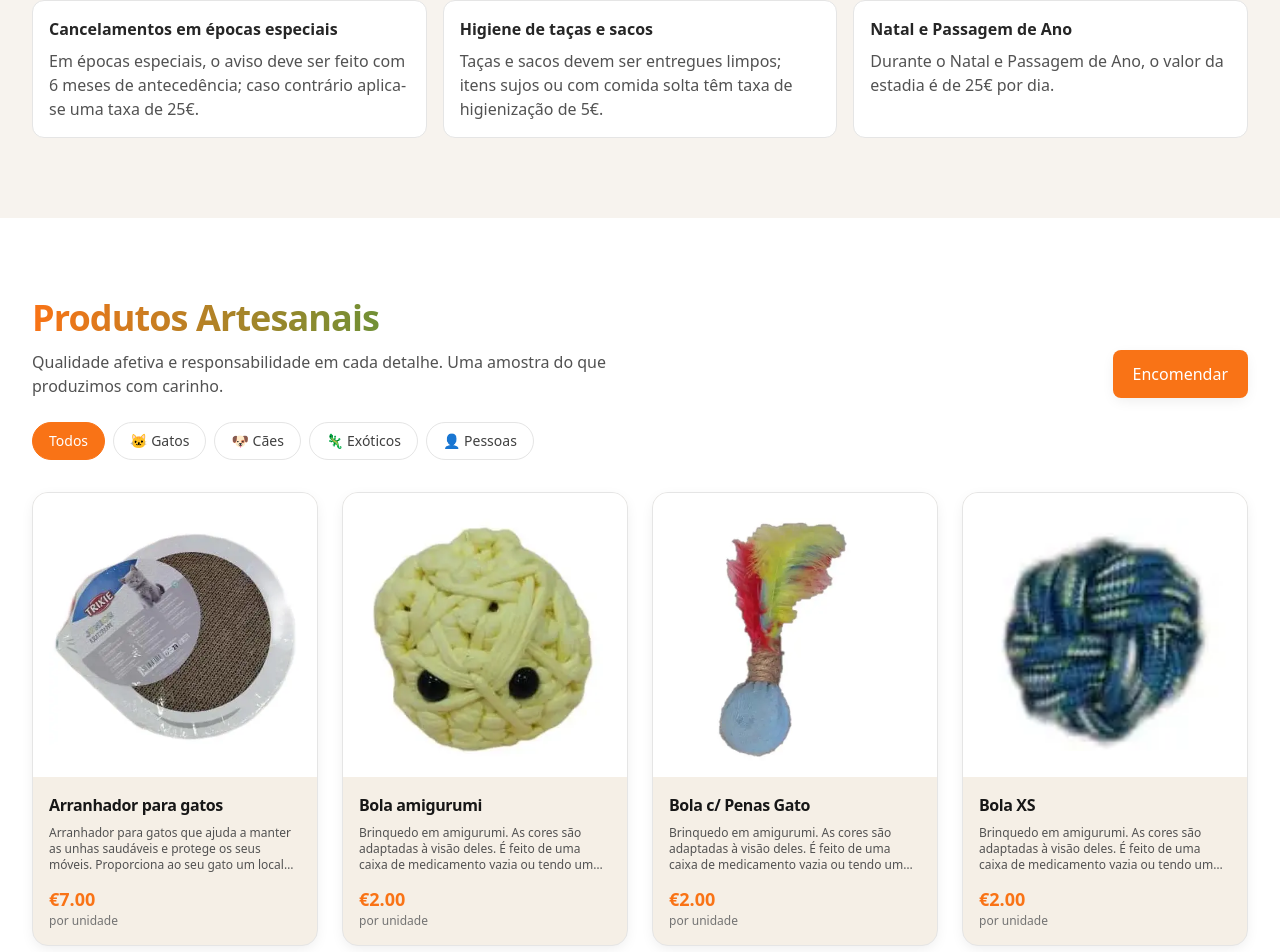
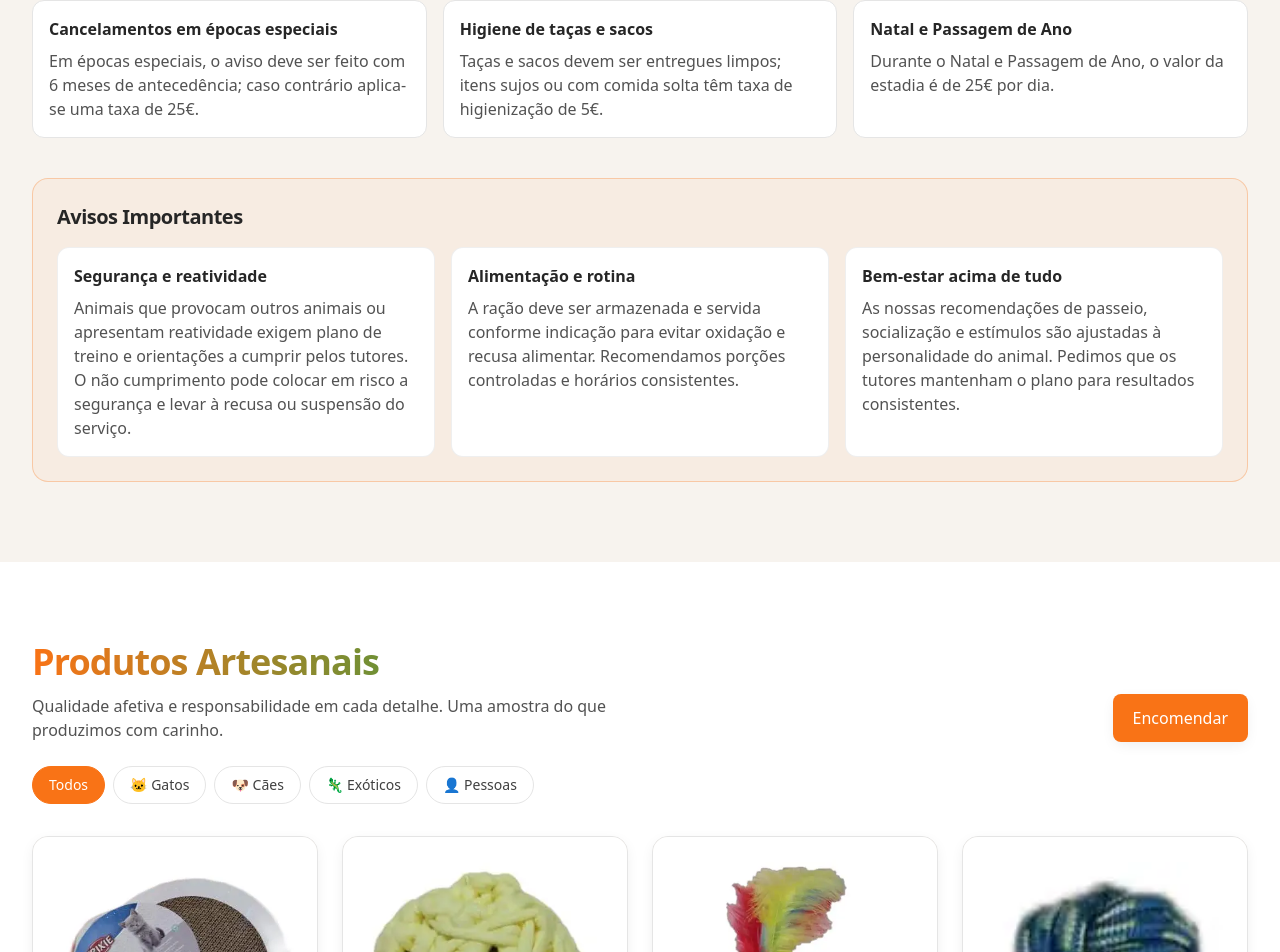
Before and after one commit to Drete457/4-patas, a React (Vite) app: page / in a window 1280 px wide. Shown: the part 3065-4017 px from the top of the page. Built offline with nearby package versions, Linux system fonts and the light colour scheme.

Commit message:
fix: add important notices section to pricing tables and update data structure

```diff
--- a/src/components/PriceTables.tsx
+++ b/src/components/PriceTables.tsx
@@ -1,4 +1,4 @@
-import { plans, extras, specialConditions } from '../data/pricing';
+import { plans, extras, specialConditions, importantNotices } from '../data/pricing';
 import { CheckIcon, XMarkIcon } from '@heroicons/react/24/outline';
 import { useState } from 'react';
 
@@ -206,6 +206,20 @@ export default function PriceTables() {
             ))}
           </ul>
         </div>
+
+        <div className="mt-10">
+          <div className="rounded-2xl border border-brand-primary/30 bg-brand-primary/5 dark:bg-brand-primary/10 p-6">
+            <h3 className="text-xl font-semibold mb-4 text-neutral-800 dark:text-neutral-100">Avisos Importantes</h3>
+            <ul className="grid sm:grid-cols-3 gap-4">
+              {importantNotices.map(notice => (
+                <li key={notice.id} className="rounded-xl border border-neutral-200/60 dark:border-neutral-700 bg-white dark:bg-neutral-900 p-4">
+                  <p className="font-bold text-neutral-800 dark:text-neutral-100 mb-2 text-sm sm:text-base">{notice.title}</p>
+                  <p className="text-sm sm:text-base text-neutral-600 dark:text-neutral-300 leading-relaxed">{notice.description}</p>
+                </li>
+              ))}
+            </ul>
+          </div>
+        </div>
       </div>
     </section>
   );
--- a/src/data/pricing.ts
+++ b/src/data/pricing.ts
@@ -90,6 +90,12 @@ export interface Condition {
   description: string;
 }
 
+export interface ImportantNotice {
+  id: string;
+  title: string;
+  description: string;
+}
+
 export const extras: Extra[] = [
   {
     id: 'sinal',
@@ -134,3 +140,21 @@ export const specialConditions: Condition[] = [
     description: 'Durante o Natal e Passagem de Ano, o valor da estadia é de 25€ por dia.'
   }
 ];
+
+export const importantNotices: ImportantNotice[] = [
+  {
+    id: 'seguranca-reatividade',
+    title: 'Segurança e reatividade',
+    description: 'Animais que provocam outros animais ou apresentam reatividade exigem plano de treino e orientações a cumprir pelos tutores. O não cumprimento pode colocar em risco a segurança e levar à recusa ou suspensão do serviço.'
+  },
+  {
+    id: 'alimentacao',
+    title: 'Alimentação e rotina',
+    description: 'A ração deve ser armazenada e servida conforme indicação para evitar oxidação e recusa alimentar. Recomendamos porções controladas e horários consistentes.'
+  },
+  {
+    id: 'bem-estar',
+    title: 'Bem-estar acima de tudo',
+    description: 'As nossas recomendações de passeio, socialização e estímulos são ajustadas à personalidade do animal. Pedimos que os tutores mantenham o plano para resultados consistentes.'
+  }
+];
```
